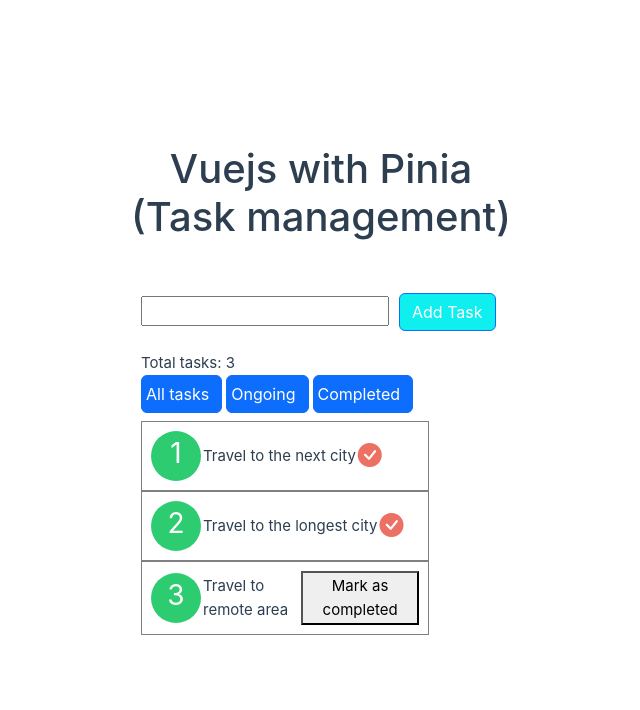
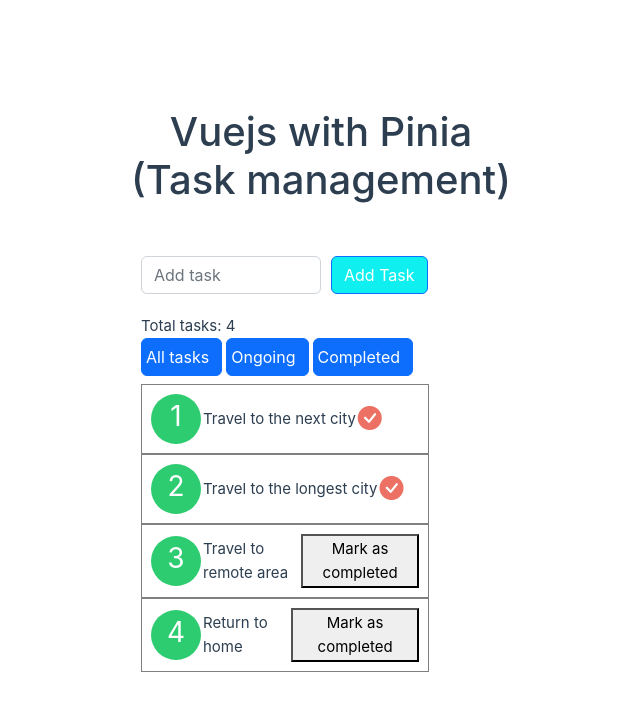
Before and after one commit to josecome/vuejs-with-pania, a Vue app: page / in a window 1280 px wide. Shown: the top 710 px of the page, without its empty margins (111-751 px from the left). Built offline with nearby package versions, Linux system fonts and the light colour scheme; data requests are answered from the project's data file.

Commit message:
Minor changes made

```diff
--- a/src/App.vue
+++ b/src/App.vue
@@ -64,10 +64,13 @@
         <div class="center" style="width: 800px">
 <h1 style="text-align: center;">Vuejs with Pinia<br />(Task management)</h1><br />
 <div class="center" style="width: 100%;">
-    <div class="center"><input type="text" id="txtaddTask" v-model="taks_input" />
-    <button @click="addtask" class="btn btn-primary"
-        style="margin-left: 10px;
-        background-color: #0FEFEF;">Add Task</button>
+    <div class="center" style="display: flex;">
+        <input type="text" id="txtaddTask"  class="form-control" v-model="taks_input"
+        placeholder="Add task"
+        style="width: 180px;" />
+        <button @click="addtask" class="btn btn-primary"
+        style="margin-left: 10px; background-color: #0FEFEF;"
+        >Add Task</button>
     </div>
 
     <div class="center">
--- a/src/database/db.json
+++ b/src/database/db.json
@@ -14,6 +14,12 @@
       "id": 3,
       "task": "Travel to remote area",
       "status": "Ongoing"
+    },
+    {
+      "id": 4,
+      "task": "Return to home",
+      "status": "Ongoing",
+      "favorite": 0
     }
   ]
 }
```
